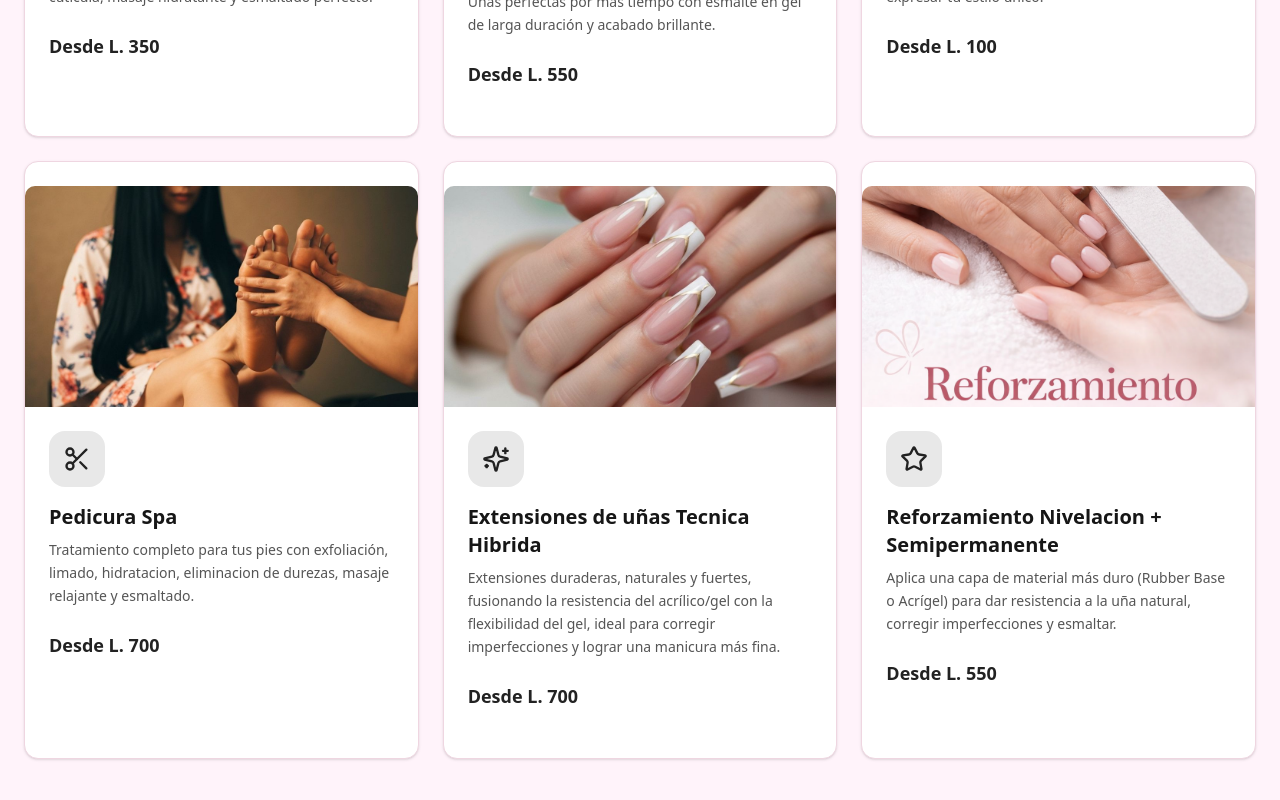
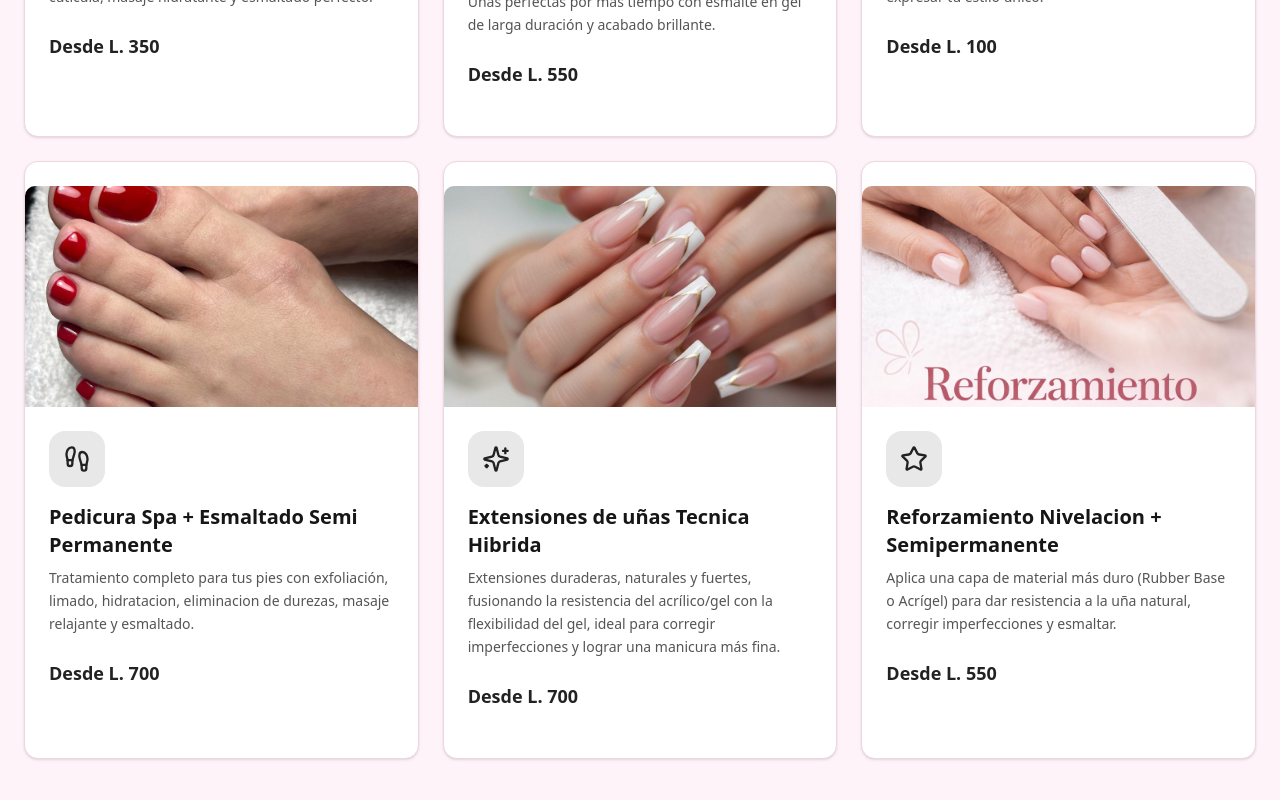
Before and after one commit to Mardannez/amazingnails-web, a Next.js app: page / in a window 1280 px wide. Shown: the part 2596-3396 px from the top of the page. Built offline with nearby package versions, Linux system fonts and the light colour scheme; a web font is replaced by a local one.

Commit message:
ImagenPedicura

```diff
--- a/components/services-section.tsx
+++ b/components/services-section.tsx
@@ -1,5 +1,5 @@
 import { Card, CardContent } from "@/components/ui/card"
-import { Sparkles, Palette, Scissors, Star } from "lucide-react"
+import { Sparkles, Palette, Scissors, Star, Footprints } from "lucide-react"
 import { FadeIn } from "@/components/fade-in"
 
 const services = [
@@ -25,11 +25,11 @@ const services = [
     image: "/creative-nail-art-design-colorful.jpg",
   },
   {
-    icon: Scissors,
-    title: "Pedicura Spa",
+    icon: Footprints,
+    title: "Pedicura Spa + Esmaltado Semi Permanente",
     description: "Tratamiento completo para tus pies con exfoliación, limado, hidratacion, eliminacion de durezas, masaje relajante y esmaltado.",
     price: "Desde L. 700",
-    image: "/spa-pedicure-relaxing-foot-treatment.jpg",
+    image: "/Pedicura.jpeg",
   },
   {
     icon: Sparkles,
```
Also changed, not shown: public/Pedicura.jpeg (added).
